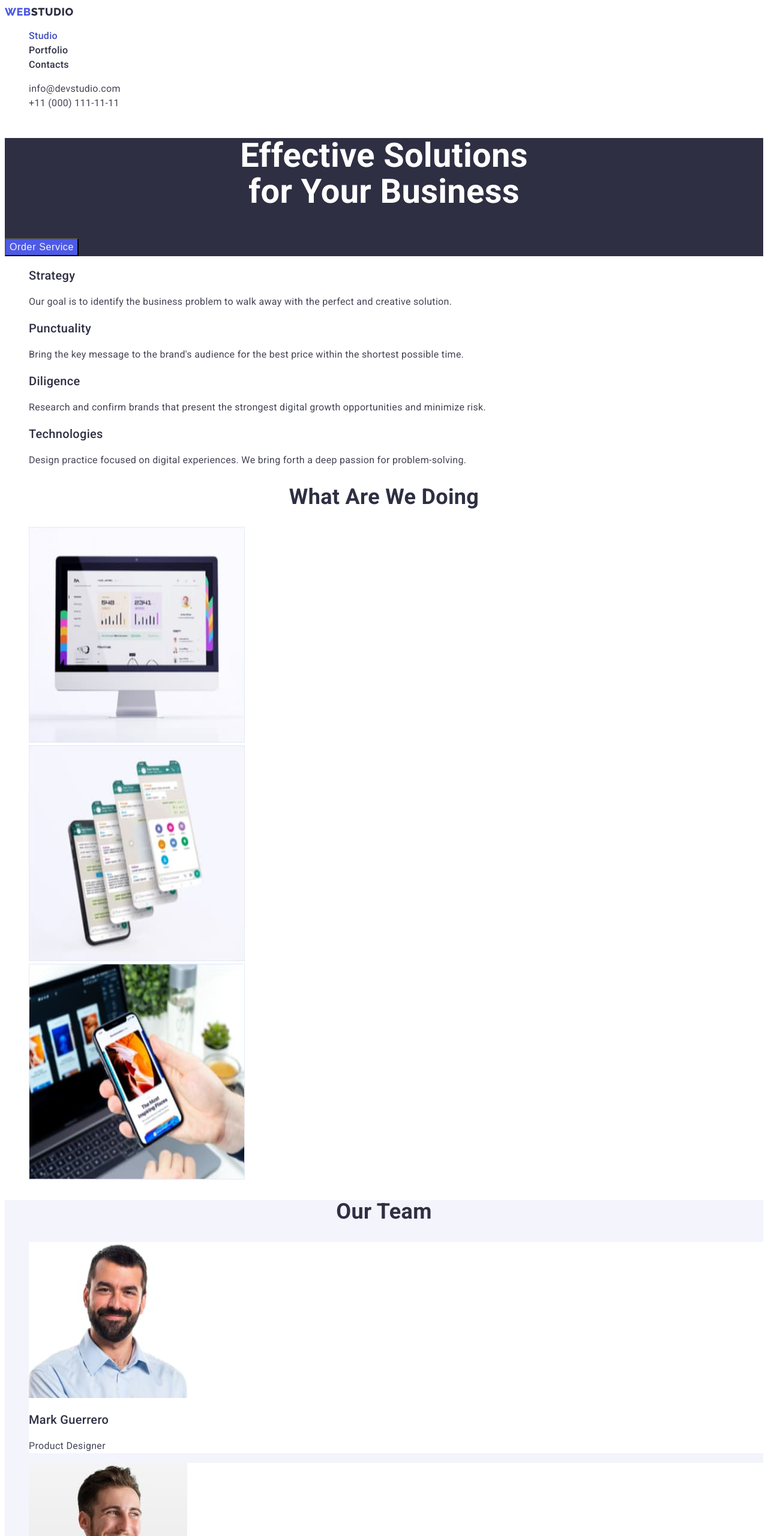
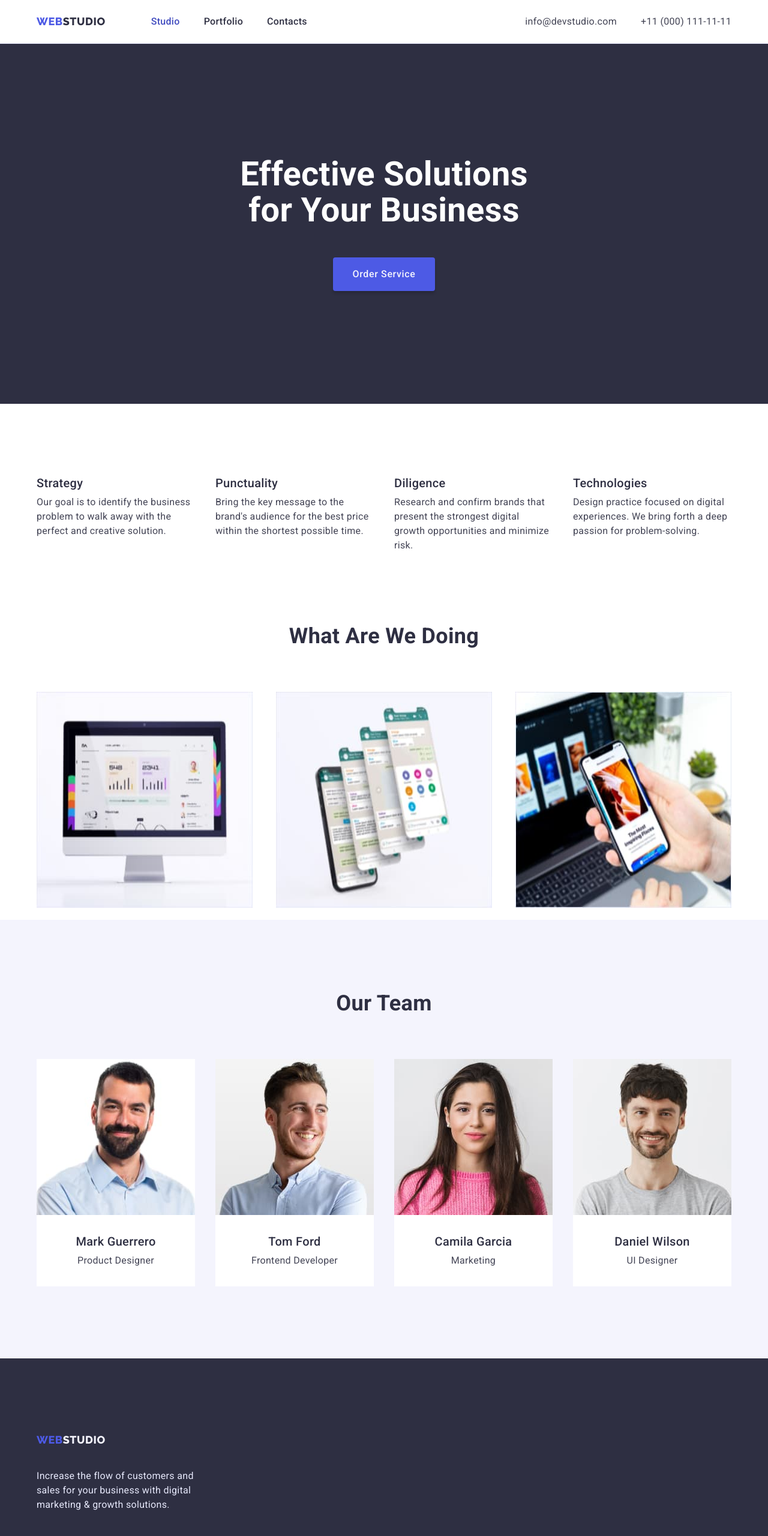
Before and after one commit to swefart/goit-markup-hw-03, a plain HTML site: page index.html in a window 1280 px wide. Shown: the top 2560 px of the page at 60% size. Drawn offline with nearby package versions, Linux system fonts and the light colour scheme.

Commit message:
first try dz3

```diff
--- a/css/style.css
+++ b/css/style.css
@@ -17,11 +17,23 @@ body {
   letter-spacing: 0.02em;
 }
 
+.container {
+  width: 1158px;
+  margin: 0 auto;
+}
+
+.section-title {
+  font-size: 36px;
+  line-height: 1.11;
+  text-align: center;
+  text-transform: capitalize;
+}
 /* =========================== /body ===========================*/
 
 /* =========================== cl ===========================*/
 .list {
   list-style: none;
+  padding-left: 0;
 }
 
 .link {
@@ -41,13 +53,32 @@ body {
   clip: rect(0 0 0 0);
   overflow: hidden;
 }
+
+h1,
+h2,
+h3 {
+  margin: 0;
+}
+
+p {
+  margin: 0;
+}
+
 /* =========================== /cl ===========================*/
 
 /* =========================== Header ===========================*/
 
 .header {
+  border-bottom: 1px solid #e7e9fc;
+}
+.header-container {
+  display: flex;
+  align-items: center;
+  justify-content: space-between;
 }
 .header-nav {
+  display: flex;
+  align-items: center;
 }
 .logo {
   font-family: 'Raleway';
@@ -57,6 +88,7 @@ body {
   letter-spacing: 0.03em;
   text-transform: uppercase;
   color: var(--main-color);
+  padding: 24px 0;
 }
 .logo-web {
   font-family: 'Raleway';
@@ -68,6 +100,13 @@ body {
   color: var(--brand-color);
 }
 .header-list {
+  margin-left: 76px;
+  display: flex;
+  width: 347px;
+  /* justify-content: space-between; */
+}
+.header-list > li + li {
+  margin-left: 40px;
 }
 .header-item {
   font-weight: var(--main-font-weight);
@@ -83,8 +122,14 @@ body {
 .address {
 }
 .address-list {
+  display: flex;
+  /* justify-content: space-between; */
+}
+.address-list > li + li {
+  margin-left: 40px;
 }
 .address-item {
+  /* margin-left: 40px; */
   font-style: normal;
   font-size: var(--main-size);
   line-height: 1.5;
@@ -115,6 +160,7 @@ body {
 
 .hero-section {
   background-color: var(--main-color);
+  padding: 188px 0;
 }
 
 .main-title {
@@ -122,6 +168,7 @@ body {
   line-height: 1.07;
   text-align: center;
   color: var(--additional-three-color);
+  margin-bottom: 48px;
 }
 .hero-btn {
   font-weight: var(--main-font-weight);
@@ -131,6 +178,13 @@ body {
   color: var(--additional-two-color);
   background-color: var(--brand-color);
   cursor: pointer;
+  box-shadow: 0px 4px 4px rgba(0, 0, 0, 0.15);
+  border-radius: 4px;
+  border: none;
+  display: block;
+  margin-right: auto;
+  margin-left: auto;
+  padding: 16px 32px;
 }
 
 .hero-btn:hover,
@@ -141,13 +195,19 @@ body {
 /* =========================== /Hero ===========================*/
 
 /* =========================== Our Features ===========================*/
+.features-section {
+  margin-top: 120px;
+}
 
 .features-list {
+  display: flex;
+  justify-content: space-between;
+  /* padding-left: 0; */
 }
-.list {
-}
+
 .features-item {
 }
+
 .features-subtitle {
   font-weight: var(--main-font-weight);
   font-size: 20px;
@@ -157,19 +217,22 @@ body {
   font-size: var(--main-size);
   line-height: 1.5;
   color: var(--secondary-color);
+  padding-top: 8px;
+  max-width: 264px;
 }
 
 /* =========================== /Our Features ===========================*/
 
 /* =========================== Our works ===========================*/
 
-.section-title {
-  font-size: 36px;
-  line-height: 1.11;
-  text-align: center;
-  text-transform: capitalize;
+.works-section {
+  margin-top: 120px;
 }
+
 .works-list {
+  display: flex;
+  justify-content: space-between;
+  margin-top: 72px;
 }
 .list {
 }
@@ -184,24 +247,40 @@ body {
 
 .team-section {
   background-color: var(--additional-two-color);
+  margin-top: 120px 0;
+  padding: 120px 0;
+}
+h2.section-title.team-title {
+  text-align: center;
 }
 
 .team-list {
+  display: flex;
+  justify-content: space-between;
+  align-items: center;
+  margin-top: 72px;
+  margin-bottom: 0;
 }
 .team-member {
   background-color: var(--additional-three-color);
 }
 .team-photo {
+  margin-bottom: 32px;
+  display: block;
 }
 .team-subtitle {
   font-weight: var(--main-font-weight);
   font-size: 20px;
   line-height: 1.2;
+  text-align: center;
+  margin-bottom: 8px;
 }
 .team-text {
   font-size: var(--main-size);
   line-height: 1.5;
   color: var(--secondary-color);
+  text-align: center;
+  margin-bottom: 31px;
 }
 
 /* =========================== /Our team ===========================*/
@@ -210,16 +289,20 @@ body {
 
 .footer {
   background-color: var(--main-color);
+  padding: 100px 0;
 }
 
 .logo-footer {
   color: var(--additional-two-color);
+  display: block;
+  margin-bottom: 12px;
 }
 
 .footer-text {
   font-size: var(--main-size);
   line-height: 1.5;
   color: var(--additional-four-color);
+  max-width: 264px;
 }
 /* =========================== /Footer ===========================*/
 
@@ -228,11 +311,19 @@ Portfolio
 ===========================*/
 
 .portfolio-section {
+  padding-bottom: 120px;
 }
 
 /* =========================== Filters btn ===========================*/
 
 .filters-list {
+  display: flex;
+  justify-content: center;
+  margin-top: 168px;
+  margin-bottom: 0;
+}
+.filters-list > li + li {
+  padding-left: 24px;
 }
 .filters-item {
 }
@@ -247,11 +338,15 @@ Portfolio
   border: 1px solid var(--additional-four-color);
   border-radius: 4px;
   cursor: pointer;
+  padding: 12px 24px;
 }
 .filters-btn:hover,
 .filters-btn:focus {
   background-color: var(--additional-one-color);
   color: var(--additional-three-color);
+  box-shadow: 0px 3px 1px rgba(0, 0, 0, 0.1), 0px 2px 1px rgba(0, 0, 0, 0.08),
+    0px 2px 2px rgba(0, 0, 0, 0.12);
+  border-color: var(--additional-one-color);
 }
 
 /* =========================== /Filters btn ===========================*/
@@ -259,18 +354,33 @@ Portfolio
 /* =========================== results ===========================*/
 
 .results-list {
+  display: flex;
+  flex-wrap: wrap;
+  justify-content: space-between;
+  row-gap: 48px;
+  column-gap: 24px;
+  margin-top: 72px;
 }
 .results-item {
+  /* flex-basis: calc((100% - 48px) / 3); */
 }
 .results-link {
 }
 .results-img {
+  display: block;
 }
 .results-subtitle {
   font-weight: var(--main-font-weight);
   font-size: 20px;
   line-height: 1.2;
   color: var(--main-color);
+  padding-bottom: 8px;
+}
+.results-text {
+  padding: 32px 16px 31px 16px;
+  border-bottom: 1px solid var(--additional-four-color);
+  border-left: 1px solid var(--additional-four-color);
+  border-right: 1px solid var(--additional-four-color);
 }
 .results-dsc {
   font-size: var(--main-size);
--- a/index.html
+++ b/index.html
@@ -10,11 +10,16 @@
       href="https://fonts.googleapis.com/css2?family=Montserrat:wght@400;700&family=Raleway:wght@800&family=Roboto:wght@400;500;700;900&display=swap"
       rel="stylesheet"
     />
+    <link
+      rel="stylesheet"
+      href="https://cdnjs.cloudflare.com/ajax/libs/modern-normalize/1.0.0/modern-normalize.min.css"
+    />
     <link rel="stylesheet" href="./css/style.css" />
     <title>Document</title>
   </head>
   <body>
     <header class="header">
+      <div class="container header-container">
         <nav class="header-nav">
           <a class="logo link" href="index.html">
             <span class="logo-web">web</span>studio</a
@@ -43,6 +48,7 @@
             </li>
           </ul>
         </address>
+      </div>
     </header>
     <main>
       <!-- Hero -->
@@ -54,14 +60,15 @@
         <button class="hero-btn" type="button">Order Service</button>
       </section>
       <!-- Оur Features -->
-      <section>
+      <section class="features-section">
+        <div class="container">
           <h2 class="visually-hidden">Оur Features</h2>
           <ul class="features-list list">
             <li class="features-item">
               <h3 class="features-subtitle">Strategy</h3>
               <p class="features-text">
-              Our goal is to identify the business problem to walk away with the
-              perfect and creative solution.
+                Our goal is to identify the business problem to walk away with
+                the perfect and creative solution.
               </p>
             </li>
             <li class="features-item">
@@ -86,9 +93,11 @@
               </p>
             </li>
           </ul>
+        </div>
       </section>
       <!-- What are we doing? -->
-      <section>
+      <section class="works-section">
+        <div class="container">
           <h2 class="section-title">What are we doing</h2>
           <ul class="works-list list">
             <li class="works-item">
@@ -119,10 +128,12 @@
               />
             </li>
           </ul>
+        </div>
       </section>
       <!-- Our Team -->
       <section class="team-section">
-        <h2 class="section-title">Our Team</h2>
+        <div class="container">
+          <h2 class="section-title team-title">Our Team</h2>
           <ul class="team-list list">
             <li class="team-member">
               <img
@@ -169,16 +180,19 @@
               <p class="team-text">UI Designer</p>
             </li>
           </ul>
+        </div>
       </section>
     </main>
     <footer class="footer">
+      <div class="container">
         <a class="logo link logo-footer" href="index.html">
           <span class="logo-web">web</span>studio
         </a>
         <p class="footer-text">
-        Increase the flow of customers and sales for your business with digital
-        marketing & growth solutions.
+          Increase the flow of customers and sales for your business with
+          digital marketing & growth solutions.
         </p>
+      </div>
     </footer>
   </body>
 </html>
```
Also changed, not shown: portfolio.html (+45 -17 lines). Lines whose indentation alone changed are shown as unchanged.
